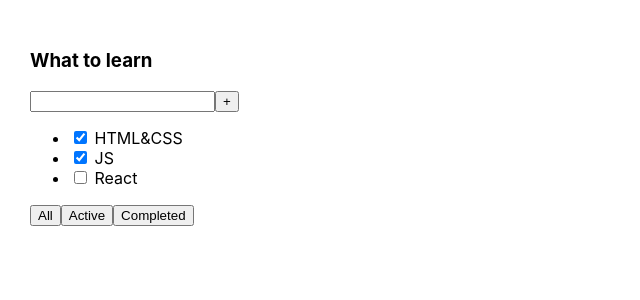
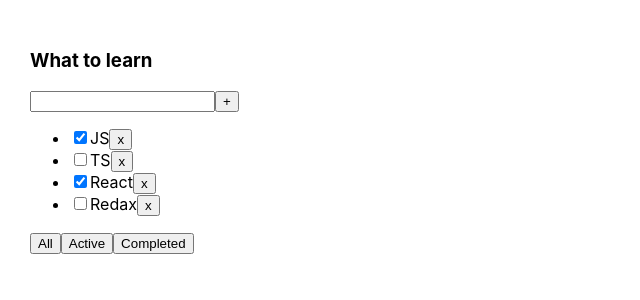
Before and after one commit to AndrosovMA/ToDoList, a React (Create React App) app: page / in a window 1280 px wide. Shown: the top 300 px of the page, without its empty margins (0-640 px from the left). Built offline with nearby package versions, Linux system fonts and the light colour scheme.

Commit message:
v.0.0.2
added TodoList.tsx, realization delete tasks

```diff
--- a/src/App.tsx
+++ b/src/App.tsx
@@ -1,26 +1,34 @@
-import React from 'react';
+import React, {useState} from 'react';
 import './App.css';
+import {TodoList} from "./TodoList";
+
+export type TaskType = {
+    id: number,
+    title: string,
+    isDone: boolean,
+}
+export type TasksType = Array<TaskType>;
+
 
 function App() {
+
+    let [tasks, setTask] = useState([
+        {id: 1, title: 'JS', isDone: true},
+        {id: 2, title: 'TS', isDone: false},
+        {id: 3, title: 'React', isDone: true},
+        {id: 4, title: 'Redax', isDone: false},
+    ]);
+
+    const removeTask = (id: number) => {
+        let taskFilter  = tasks.filter((el)=>{
+            return el.id !== id
+        })
+        setTask(taskFilter);
+    }
+
     return (
         <div className="App">
-            <div>
-                <h3>What to learn</h3>
-                <div>
-                    <input/>
-                    <button>+</button>
-                </div>
-                <ul>
-                    <li><input type="checkbox" checked={true}/> <span>HTML&CSS</span></li>
-                    <li><input type="checkbox" checked={true}/> <span>JS</span></li>
-                    <li><input type="checkbox" checked={false}/> <span>React</span></li>
-                </ul>
-                <div>
-                    <button>All</button>
-                    <button>Active</button>
-                    <button>Completed</button>
-                </div>
-            </div>
+            <TodoList tasks={tasks} removeTask={removeTask}/>
         </div>
     );
 }
--- /dev/null
+++ b/src/TodoList.tsx
@@ -0,0 +1,36 @@
+import React from "react";
+import {TasksType} from "./App";
+
+type Props = {
+    tasks: TasksType;
+    removeTask: (id: number) => void;
+}
+
+export function TodoList(props: Props) {
+
+    return (
+        <div>
+            <h3>What to learn</h3>
+            <div>
+                <input/>
+                <button>+</button>
+            </div>
+            <ul>
+                {
+                    props.tasks.map((el) => {
+                        return <li key={el.id}>
+                            <input type="checkbox" checked={el.isDone}/>
+                            <span>{el.title}</span>
+                            <button onClick={ () => {props.removeTask(el.id)} } >x</button>
+                        </li>
+                    })
+                }
+            </ul>
+            <div>
+                <button>All</button>
+                <button>Active</button>
+                <button>Completed</button>
+            </div>
+        </div>
+    )
+}
```
